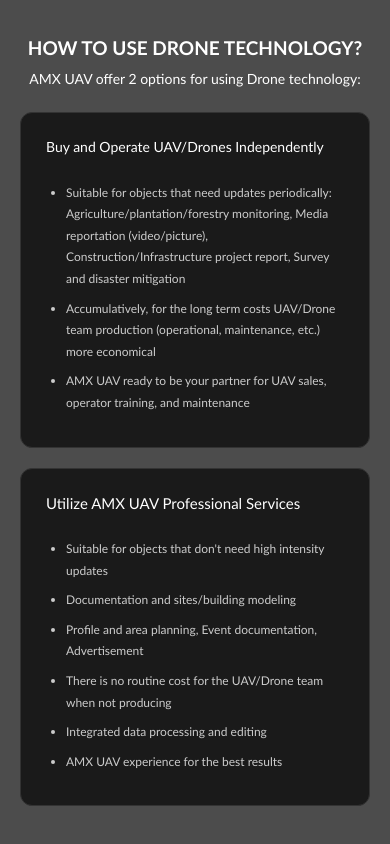
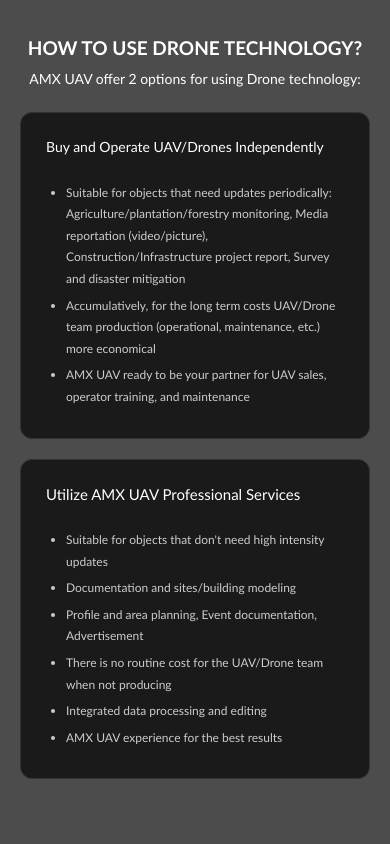
Before and after one commit to nasgmr/website-amx-next, a Next.js app: page /products/mapping in a window 390 px wide. Shown: the part 1604-2448 px from the top of the page. Built offline with nearby package versions, Linux system fonts and the light colour scheme; a web font is replaced by a local one.

Commit message:
fix: products usage content: subtitle and list (mobile version)

```diff
--- a/src/css/style.css
+++ b/src/css/style.css
@@ -2350,7 +2350,7 @@ html, body, .homepage-body {
 
   .content-list li {
     font-size: 12px;
-    margin-bottom: 8px;
+    margin-bottom: 5px;
   }
 
   .usage-options {
```
